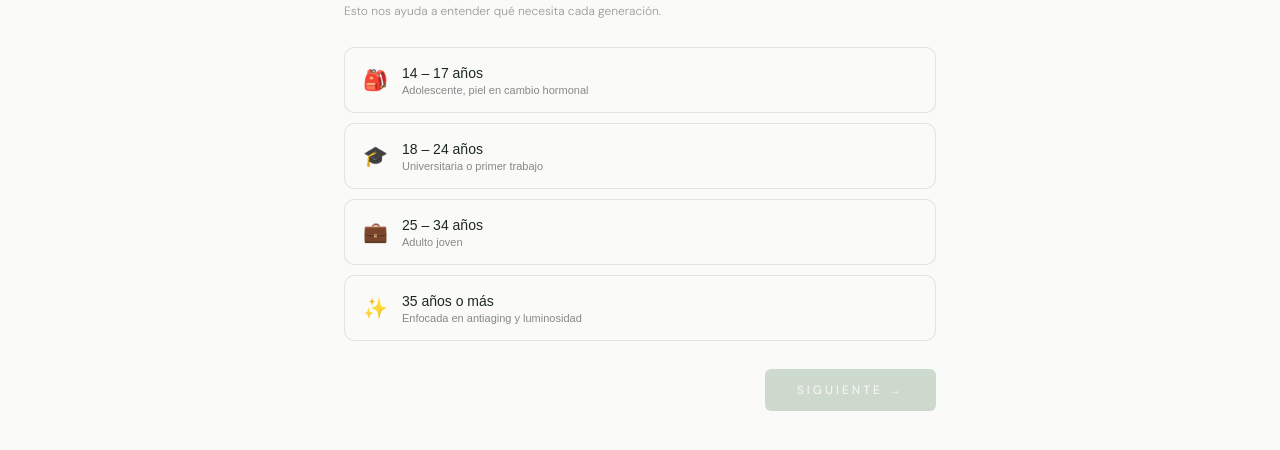
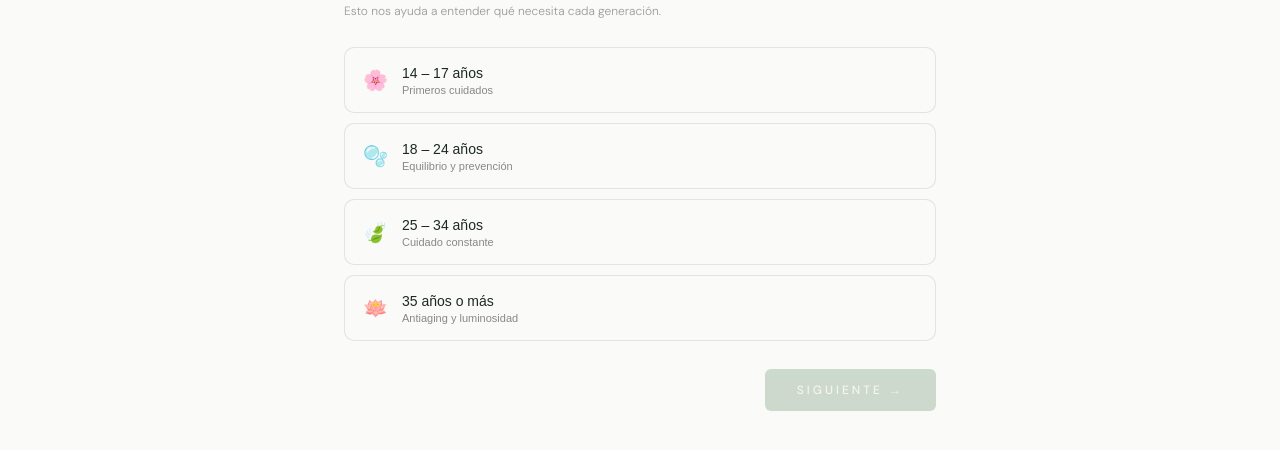
Before and after one commit to mongiskin-code/mongi-survey, a plain HTML site: page index.html in a window 1280 px wide. Shown: the part 386-836 px from the top of the page. Drawn offline with nearby package versions, Linux system fonts and the light colour scheme.

Commit message:
Cambio emojis

```diff
--- a/index.html
+++ b/index.html
@@ -32,20 +32,20 @@
       <p class="step-hint">Esto nos ayuda a entender qué necesita cada generación.</p>
       <div class="opts">
         <button class="opt" data-key="age" data-val="14-17">
-          <span class="opt-icon">🎒</span>
-          <div class="opt-body"><div class="opt-text">14 – 17 años</div><div class="opt-sub">Adolescente, piel en cambio hormonal</div></div>
+          <span class="opt-icon">🌸</span>
+          <div class="opt-body"><div class="opt-text">14 – 17 años</div><div class="opt-sub">Primeros cuidados</div></div>
         </button>
         <button class="opt" data-key="age" data-val="18-24">
-          <span class="opt-icon">🎓</span>
-          <div class="opt-body"><div class="opt-text">18 – 24 años</div><div class="opt-sub">Universitaria o primer trabajo</div></div>
+          <span class="opt-icon">🫧</span>
+          <div class="opt-body"><div class="opt-text">18 – 24 años</div><div class="opt-sub">Equilibrio y prevención</div></div>
         </button>
         <button class="opt" data-key="age" data-val="25-34">
-          <span class="opt-icon">💼</span>
-          <div class="opt-body"><div class="opt-text">25 – 34 años</div><div class="opt-sub">Adulto joven</div></div>
+          <span class="opt-icon">🍃</span>
+          <div class="opt-body"><div class="opt-text">25 – 34 años</div><div class="opt-sub">Cuidado constante</div></div>
         </button>
         <button class="opt" data-key="age" data-val="35+">
-          <span class="opt-icon">✨</span>
-          <div class="opt-body"><div class="opt-text">35 años o más</div><div class="opt-sub">Enfocada en antiaging y luminosidad</div></div>
+          <span class="opt-icon">🪷</span>
+          <div class="opt-body"><div class="opt-text">35 años o más</div><div class="opt-sub">Antiaging y luminosidad</div></div>
         </button>
       </div>
       <div class="nav-btns">
```
